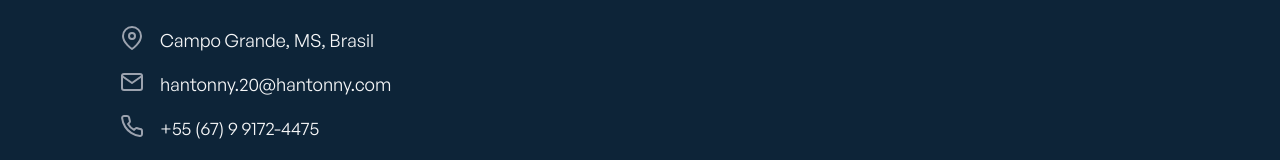
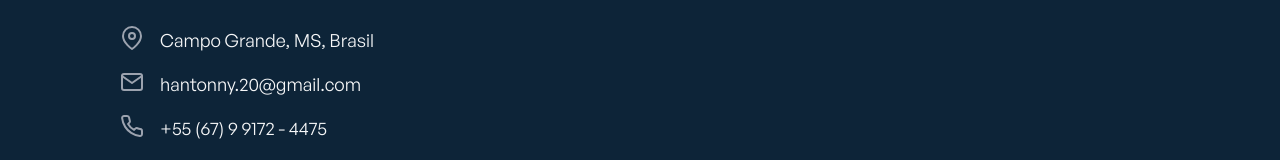
Before and after one commit to hantonny/portifolio, a React (Create React App) app: page /contact in a window 1280 px wide. Shown: the part 278-438 px from the top of the page. Built offline with nearby package versions, Linux system fonts and the light colour scheme.

Commit message:
Corrigir Email

```diff
--- a/src/components/contact/ContactDetails.jsx
+++ b/src/components/contact/ContactDetails.jsx
@@ -8,12 +8,12 @@ const contacts = [
   },
   {
     id: 2,
-    name: "hantonny.20@hantonny.com",
+    name: "hantonny.20@gmail.com",
     icon: <FiMail />,
   },
   {
     id: 3,
-    name: "+55 (67) 9 9172-4475",
+    name: "+55 (67) 9 9172 - 4475",
     icon: <FiPhone />,
   },
 ];
```
